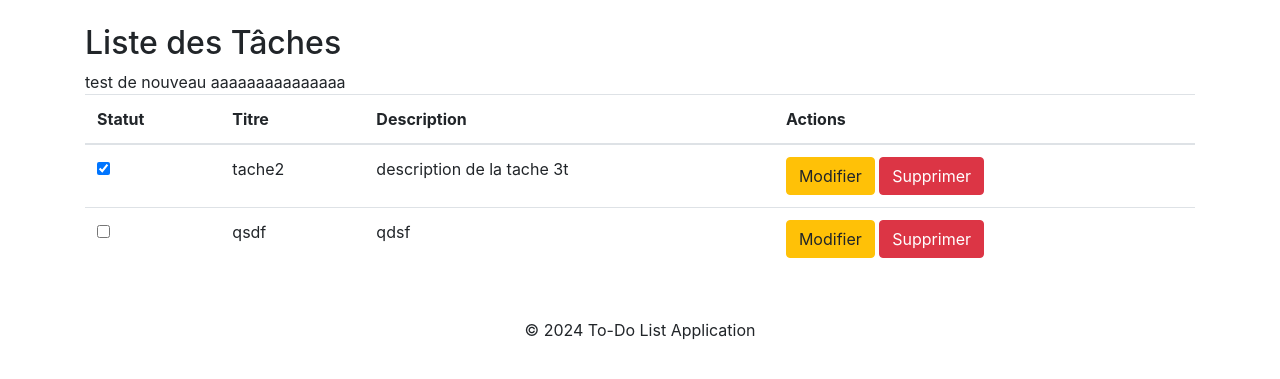
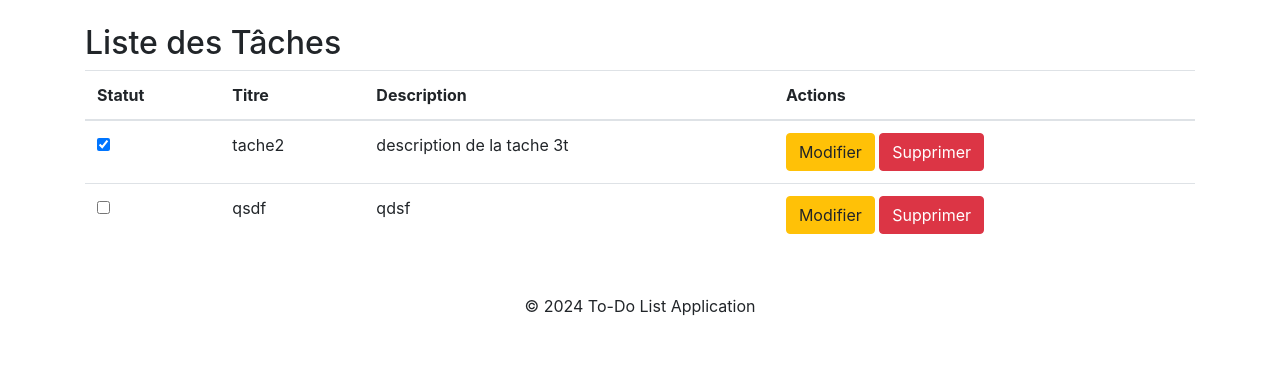
Before and after one commit to ThibzNhl/Projet_Final, a Django app: page / in a window 1280 px wide. Shown: the part 56-435 px from the top of the page. Run offline with Django 5.2, Linux system fonts and the light colour scheme; data comes from the database, SQL or seed files in the repository; both versions use the stored data as it was after the commit; some libraries are stand-ins or nearby versions.

Commit message:
RAZ pour présentation

```diff
--- a/templates/task_list.html
+++ b/templates/task_list.html
@@ -3,7 +3,7 @@
 {% block content %}
 <h2>Liste des Tâches</h2>
 <table class="table">
-test de nouveau aaaaaaaaaaaaaaa
+
     <thead>
         <tr>
             <th scope="col">Statut</th>
```
Also changed, not shown: db.sqlite3.
